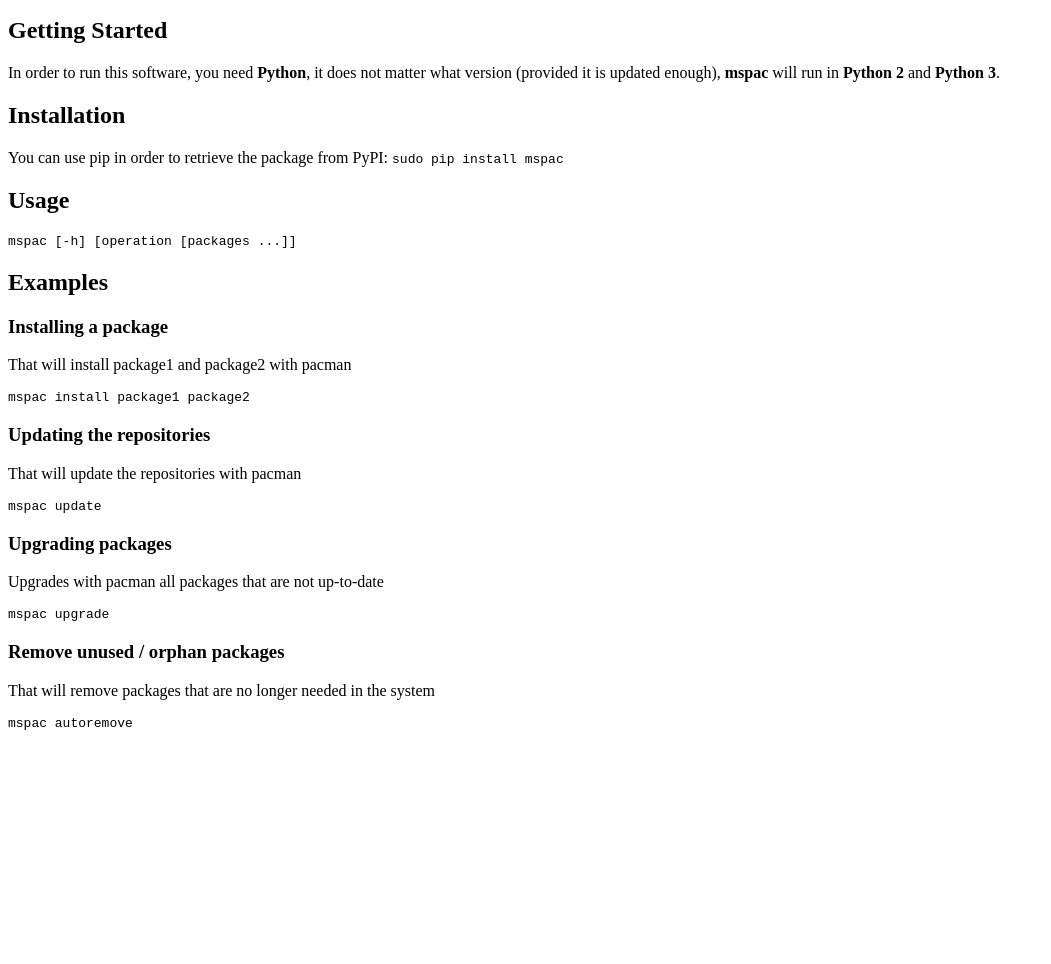
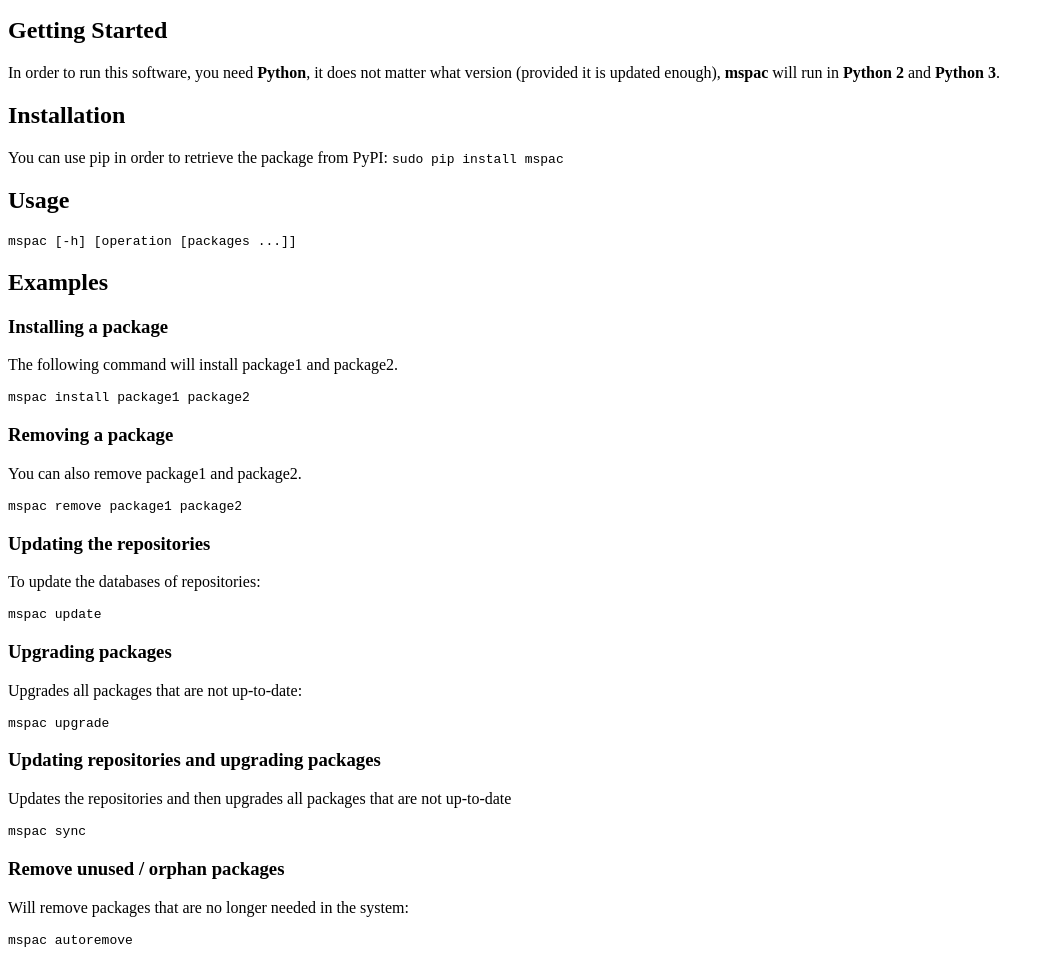
Before and after one commit to Baltasarq/mspac, a plain HTML site: page docs/index.html in a window 1280 px wide. Shown: the part 87-1051 px from the top of the page, without its empty margins (0-1051 px from the left). Before the commit the page ends 834 px from the top, so only its background shows below. Drawn offline with Linux system fonts and the light colour scheme.

Commit message:
Added the sync parameter, updating & upgrading

```diff
--- a/docs/index.html
+++ b/docs/index.html
@@ -23,25 +23,37 @@
 
 <h3 id="installingapackage">Installing a package</h3>
 
-<p>That will install package1 and package2 with pacman</p>
+<p>The following command will install package1 and package2.</p>
 
 <p><code>mspac install package1 package2</code></p>
 
+<h3 id="removingapackage">Removing a package</h3>
+
+<p>You can also remove package1 and package2.</p>
+
+<p><code>mspac remove package1 package2</code></p>
+
 <h3 id="updatingtherepositories">Updating the repositories</h3>
 
-<p>That will update the repositories with pacman</p>
+<p>To update the databases of repositories:</p>
 
 <p><code>mspac update</code></p>
 
 <h3 id="upgradingpackages">Upgrading packages</h3>
 
-<p>Upgrades with pacman all packages that are not up-to-date</p>
+<p>Upgrades all packages that are not up-to-date:</p>
 
 <p><code>mspac upgrade</code></p>
 
+<h3 id="syncingpackages">Updating repositories and upgrading packages</h3>
+
+<p>Updates the repositories and then upgrades all packages that are not up-to-date</p>
+
+<p><code>mspac sync</code></p>
+
 <h3 id="removeunusedorphanpackages">Remove unused / orphan packages</h3>
 
-<p>That will remove packages that are no longer needed in the system</p>
+<p>Will remove packages that are no longer needed in the system:</p>
 
 <p><code>mspac autoremove</code></p>
 </body>
```
Also changed, not shown: 6 other files.
